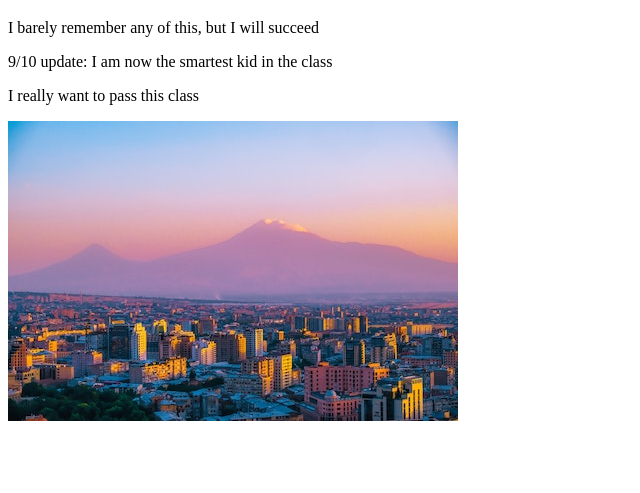
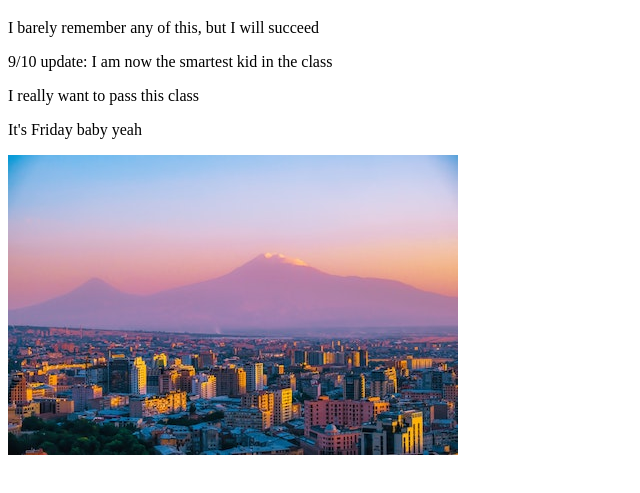
Before and after one commit to tancyp5/1st-Site, a plain HTML site: page index.html in a window 1280 px wide. Shown: the part 61-554 px from the top of the page, without its empty margins (0-640 px from the left). Drawn offline with Linux system fonts and the light colour scheme.

Commit message:
new graph

```diff
--- a/index.html
+++ b/index.html
@@ -8,6 +8,7 @@
 <p>I barely remember any of this, but I will succeed</p>
 <p>9/10 update: I am now the smartest kid in the class</p>
 <p>I really want to pass this class</p>
+<p>It's Friday baby yeah</p>
 <img src="city.jpg">
 </body>
 </html>
```
